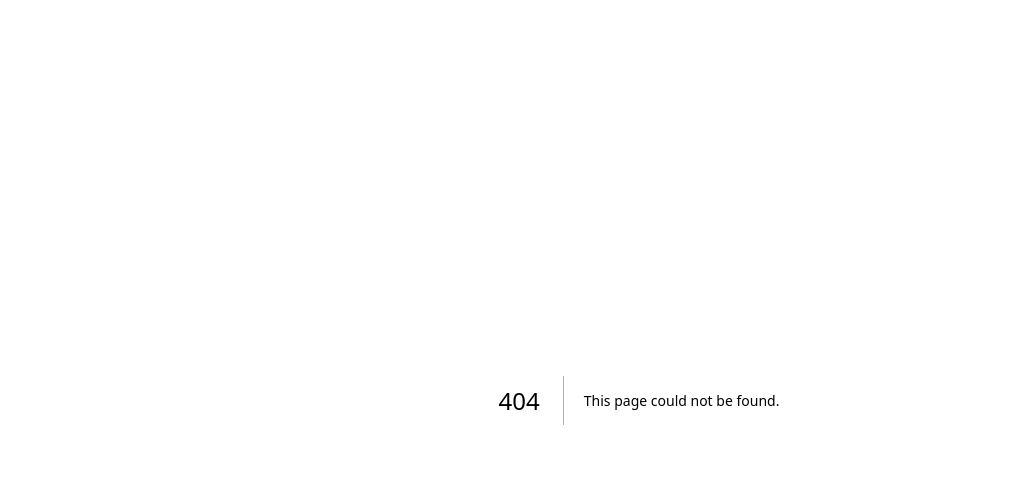
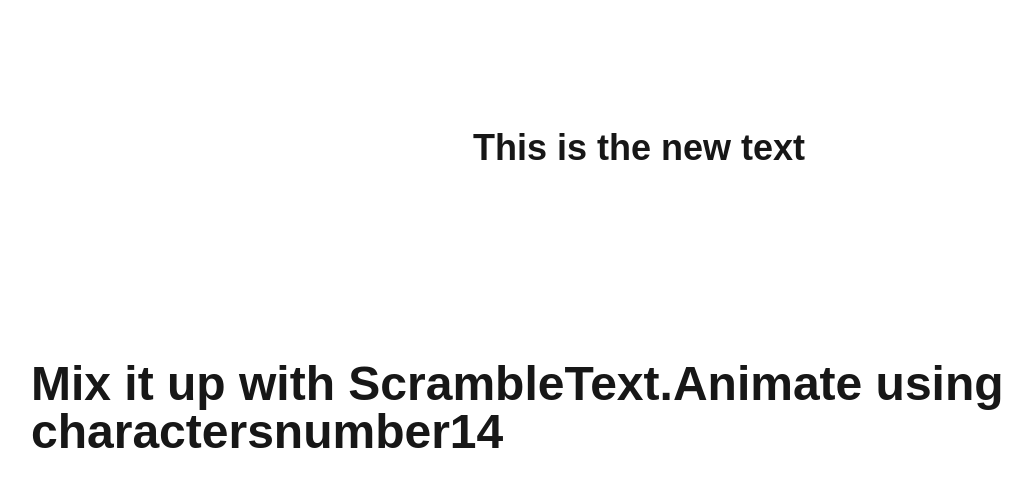
Before and after one commit to MrLolok/gsap-sandbox, a Next.js app: page /day10 in a window 1280 px wide. Before the commit this address had no page. Shown: the top 486 px of the page, without its empty margins (1-1033 px from the left). Built offline with nearby package versions, Linux system fonts and the light colour scheme.

Commit message:
feat(Day10): aggiunge pagina con esempi di animazioni usando Text e ScrambleText

```diff
--- /dev/null
+++ b/app/day10/page.tsx
@@ -0,0 +1,97 @@
+'use client';
+
+import { useRef } from 'react';
+import { useGSAP } from '@gsap/react';
+import { gsap } from 'gsap';
+import { TextPlugin } from 'gsap/TextPlugin';
+import { ScrambleTextPlugin } from 'gsap/ScrambleTextPlugin';
+
+gsap.registerPlugin(TextPlugin, ScrambleTextPlugin);
+
+export default function Day10Page() {
+    const viewRef = useRef<HTMLDivElement>(null);
+
+    useGSAP(() => {
+        // Esempi di Text e ScrambleText
+        gsap.to('#heading1', {
+            duration: 2,
+            text: 'This is the new text',
+            ease: 'none',
+        });
+
+        const tl = gsap.timeline({
+            id: 'text-scramble',
+            defaults: { ease: 'none' },
+        });
+
+        gsap.set('#scramble-text-original', {
+            opacity: 0,
+        });
+
+        tl.to('#scramble-text-1', {
+            scrambleText: {
+                text: 'Mix it up with ScrambleText.',
+                chars: 'lowerCase',
+            },
+            duration: 2,
+        })
+            .to('#scramble-text-2', {
+                scrambleText: {
+                    text: 'Animate using characters',
+                    chars: 'XO',
+                    speed: 0.4,
+                },
+                duration: 2,
+            })
+            .to('#scramble-text-3', {
+                scrambleText: { text: ' numbers,', chars: '0123456789' },
+                duration: 2,
+            })
+            .to('#scramble-text-4', {
+                scrambleText: {
+                    text: 'UPPERCASE',
+                    chars: 'upperCase',
+                    speed: 0.3,
+                },
+                duration: 1,
+            })
+            .to('#scramble-text-5', {
+                scrambleText: {
+                    text: 'or lowercase.',
+                    chars: 'lowerCase',
+                    speed: 0.3,
+                },
+                duration: 1.5,
+            });
+    }, []);
+
+    return (
+        <main
+            ref={viewRef}
+            className="flex min-h-screen w-full flex-col items-center py-32 px-8 gap-12"
+        >
+            <h1
+                id="heading1"
+                className="heading text-4xl font-bold max-w-4xl text-center"
+            >
+                This is old text
+            </h1>
+
+            <p id="scramble-text-original" className="text-5xl font-bold">
+                Mix it up with ScrambleText. Animate using characters, numbers,
+                UPPERCASE or lowercase.
+            </p>
+
+            <p
+                className="text-scramble__text text-5xl font-bold"
+                aria-hidden="true"
+            >
+                <span id="scramble-text-1"></span>
+                <span id="scramble-text-2"></span>
+                <span id="scramble-text-3"></span>
+                <span id="scramble-text-4"></span>
+                <span id="scramble-text-5"></span>
+            </p>
+        </main>
+    );
+}
--- a/app/day9/page.tsx
+++ b/app/day9/page.tsx
@@ -5,7 +5,7 @@ import { useGSAP } from '@gsap/react';
 import { gsap } from 'gsap';
 import { SplitText } from 'gsap/SplitText';
 
-export default function Day8Page() {
+export default function Day9Page() {
     const viewRef = useRef<HTMLDivElement>(null);
 
     useGSAP(() => {
--- a/app/layout.tsx
+++ b/app/layout.tsx
@@ -10,6 +10,8 @@ import { ScrollSmoother } from 'gsap/ScrollSmoother';
 import { Draggable } from 'gsap/Draggable';
 import { SplitText } from 'gsap/SplitText';
 import { InertiaPlugin } from 'gsap/InertiaPlugin';
+import { TextPlugin } from 'gsap/TextPlugin';
+import { ScrambleTextPlugin } from 'gsap/ScrambleTextPlugin';
 
 gsap.registerPlugin(
     useGSAP,
@@ -17,7 +19,9 @@ gsap.registerPlugin(
     ScrollSmoother,
     Draggable,
     SplitText,
-    InertiaPlugin
+    InertiaPlugin,
+    TextPlugin,
+    ScrambleTextPlugin
 );
 
 const geistSans = Geist({
--- a/app/page.tsx
+++ b/app/page.tsx
@@ -2,6 +2,13 @@ import Link from 'next/link';
 
 export default function Home() {
     const days = [
+        {
+            title: 'Day 10: Text and ScrambleText',
+            description:
+                'Esempi di animazioni con Text e ScrambleText per animare e trasformare testo',
+            href: '/day10',
+            color: 'bg-yellow-500 hover:bg-yellow-600',
+        },
         {
             title: 'Day 9: SplitText',
             description:
```
